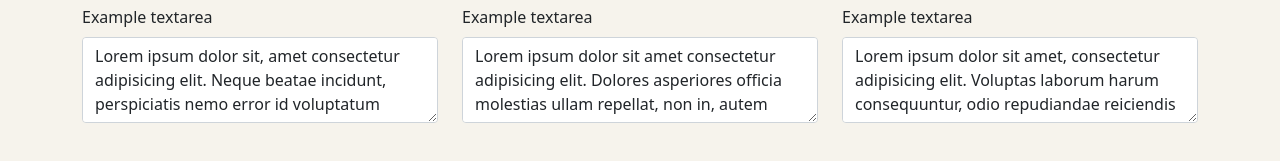
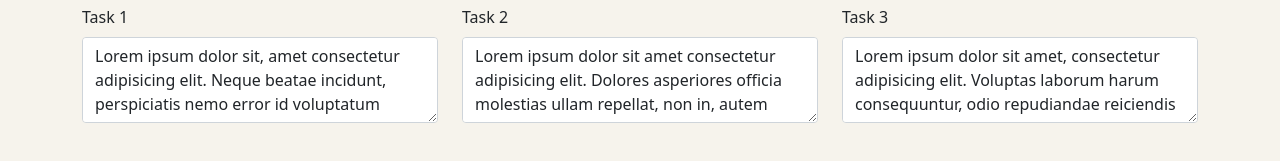
Before and after one commit to VictorCrisostomo/CS50, a plain HTML site: page Final Project/the-new-work-times/index.html in a window 1280 px wide. Shown: the part 403-564 px from the top of the page. Drawn offline with nearby package versions, Linux system fonts and the light colour scheme.

Commit message:
edit tasks

```diff
--- a/Final Project/the-new-work-times/index.html
+++ b/Final Project/the-new-work-times/index.html
@@ -138,19 +138,19 @@
       <div class="row">
         <div class="col mb-3">
           <div>
-            <label for="exampleFormControlTextarea1" class="form-label">Example textarea</label>
+            <label for="exampleFormControlTextarea1" class="form-label">Task 1</label>
             <textarea class="form-control" id="exampleFormControlTextarea1" rows="3">Lorem ipsum dolor sit, amet consectetur adipisicing elit. Neque beatae incidunt, perspiciatis nemo error id voluptatum expedita voluptatem modi ea velit odit. Voluptatibus cupiditate, odio quidem nostrum sapiente iste incidunt.</textarea>
           </div>
         </div>
         <div class="col mb-3">
           <div>
-            <label for="exampleFormControlTextarea1" class="form-label">Example textarea</label>
+            <label for="exampleFormControlTextarea1" class="form-label">Task 2</label>
             <textarea class="form-control" id="exampleFormControlTextarea1" rows="3">Lorem ipsum dolor sit amet consectetur adipisicing elit. Dolores asperiores officia molestias ullam repellat, non in, autem debitis nihil, laudantium explicabo magnam voluptas modi minus minima quae at tempora libero?</textarea>
           </div>
         </div>
         <div class="col mb-3">
           <div>
-            <label for="exampleFormControlTextarea1" class="form-label">Example textarea</label>
+            <label for="exampleFormControlTextarea1" class="form-label">Task 3</label>
             <textarea class="form-control" id="exampleFormControlTextarea1" rows="3">Lorem ipsum dolor sit amet, consectetur adipisicing elit. Voluptas laborum harum consequuntur, odio repudiandae reiciendis non esse temporibus ullam facilis consequatur dolor odit repellat eos omnis, quia voluptate culpa ex!</textarea>
           </div>
         </div>
```
